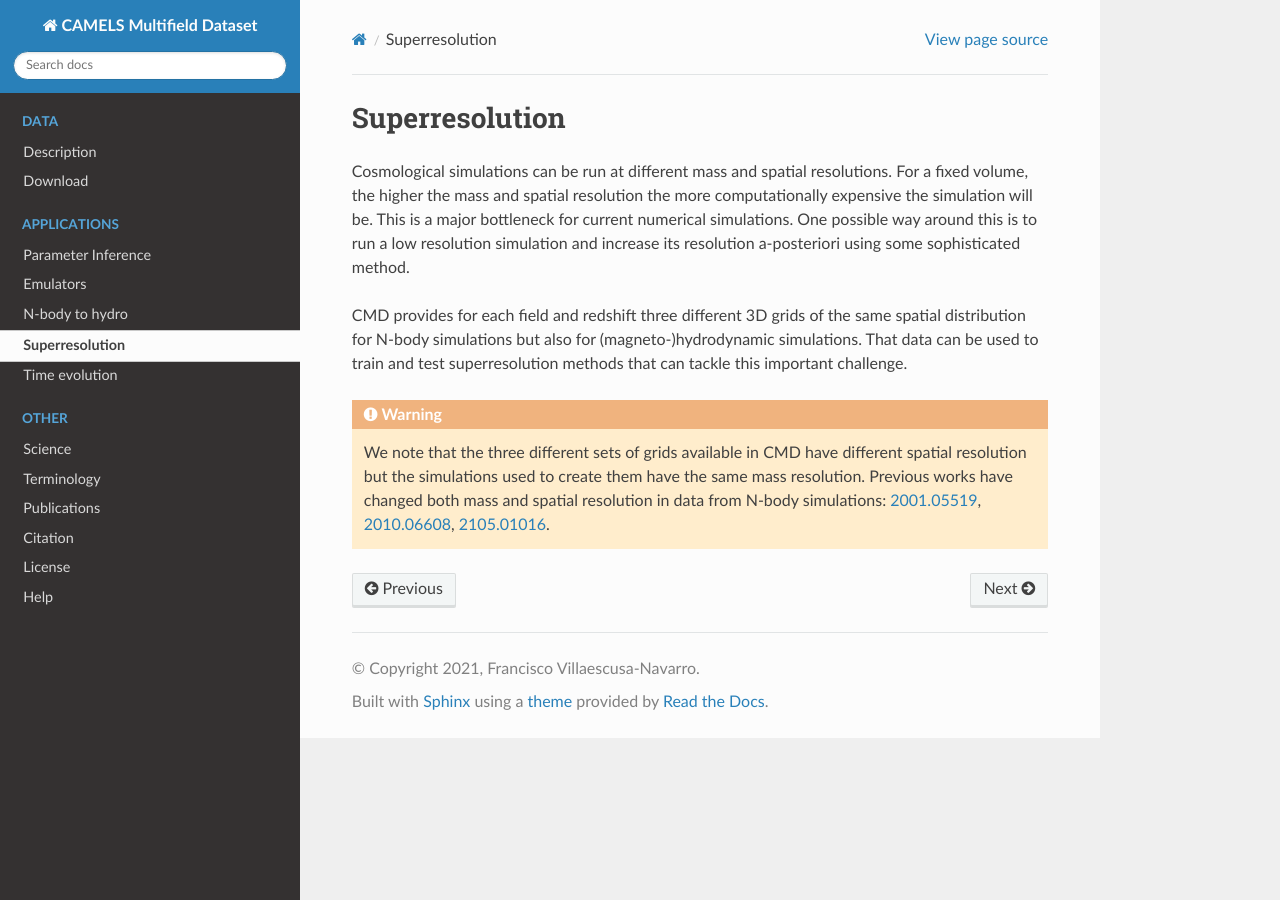
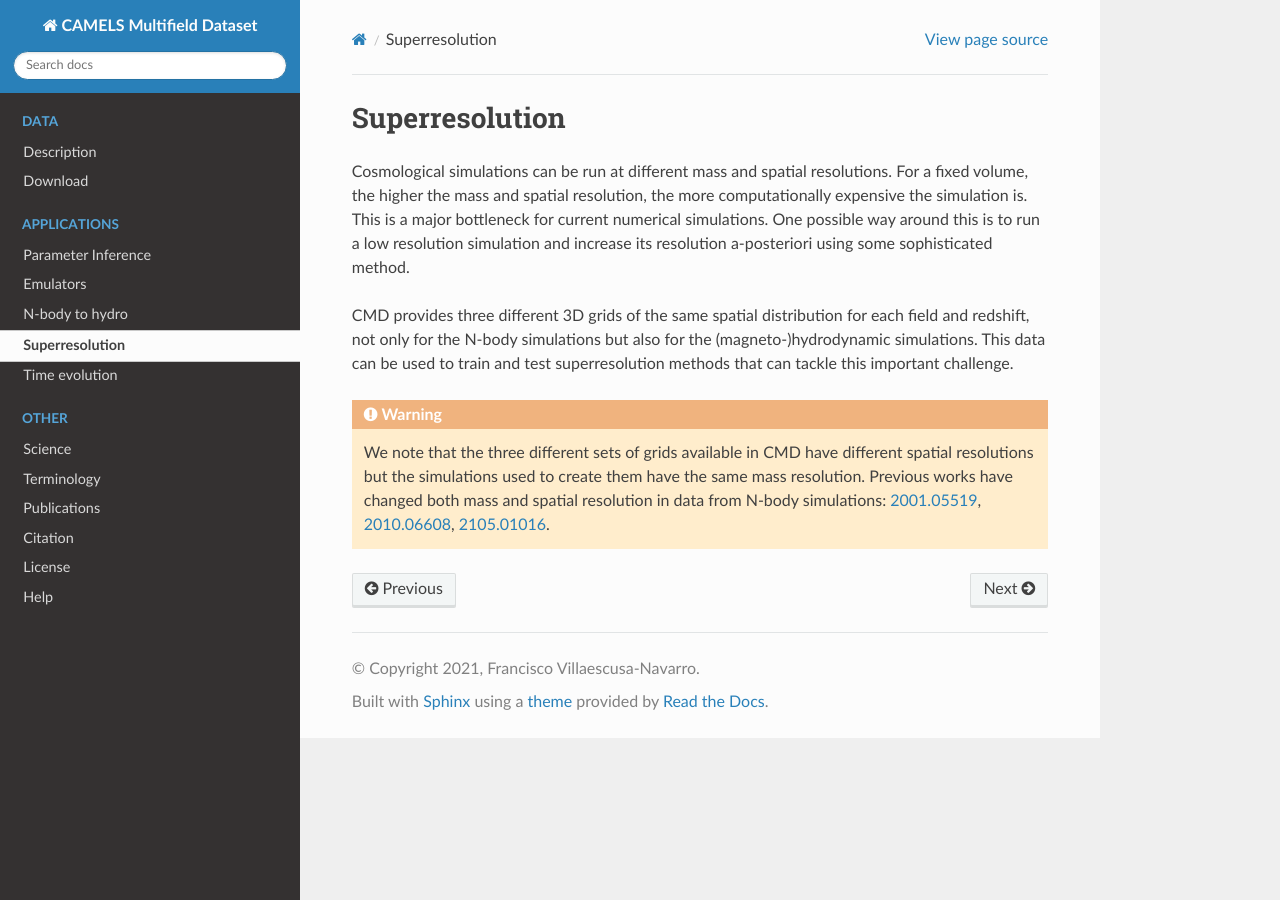
Before and after one commit to franciscovillaescusa/CMD, a Sphinx documentation site: the page built from docs/source/superresolution.rst, in a window 1280 px wide. Built offline with Sphinx 7.4.7 and the Read the Docs theme 2.0.0, drawn with Linux system fonts in a browser that asks for light colours.

Commit message:
Update superresolution.rst
Fix typos and grammar bugs.

```diff
--- a/docs/source/superresolution.rst
+++ b/docs/source/superresolution.rst
@@ -3,10 +3,10 @@
 Superresolution
 ===============
 
-Cosmological simulations can be run at different mass and spatial resolutions. For a fixed volume, the higher the mass and spatial resolution the more computationally expensive the simulation will be. This is a major bottleneck for current numerical simulations. One possible way around this is to run a low resolution simulation and increase its resolution a-posteriori using some sophisticated method.
+Cosmological simulations can be run at different mass and spatial resolutions. For a fixed volume, the higher the mass and spatial resolution, the more computationally expensive the simulation is. This is a major bottleneck for current numerical simulations. One possible way around this is to run a low resolution simulation and increase its resolution a-posteriori using some sophisticated method.
 
-CMD provides for each field and redshift three different 3D grids of the same spatial distribution for N-body simulations but also for (magneto-)hydrodynamic simulations. That data can be used to train and test superresolution methods that can tackle this important challenge.
+CMD provides three different 3D grids of the same spatial distribution for each field and redshift, not only for the N-body simulations but also for the (magneto-)hydrodynamic simulations. This data can be used to train and test superresolution methods that can tackle this important challenge.
 
 .. warning::
 
-   We note that the three different sets of grids available in CMD have different spatial resolution but the simulations used to create them have the same mass resolution. Previous works have changed both mass and spatial resolution in data from N-body simulations: `2001.05519 <https://arxiv.org/abs/2001.05519>`__, `2010.06608 <https://arxiv.org/abs/2010.06608>`__, `2105.01016 <https://arxiv.org/abs/2105.01016>`__.
+   We note that the three different sets of grids available in CMD have different spatial resolutions but the simulations used to create them have the same mass resolution. Previous works have changed both mass and spatial resolution in data from N-body simulations: `2001.05519 <https://arxiv.org/abs/2001.05519>`__, `2010.06608 <https://arxiv.org/abs/2010.06608>`__, `2105.01016 <https://arxiv.org/abs/2105.01016>`__.
```
